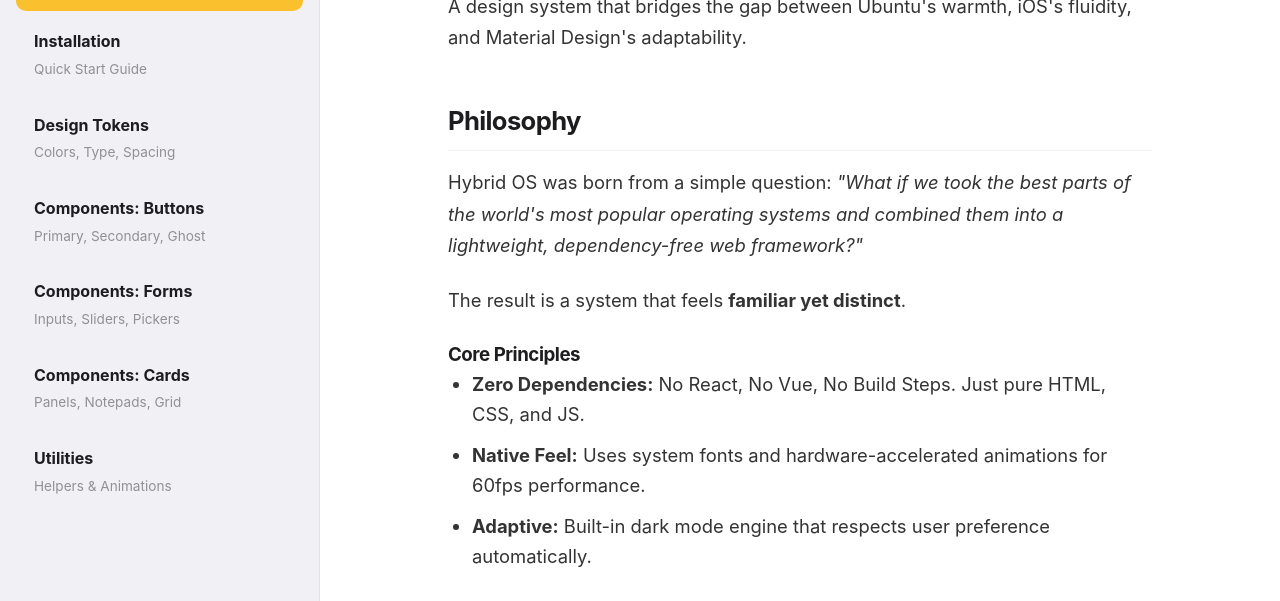
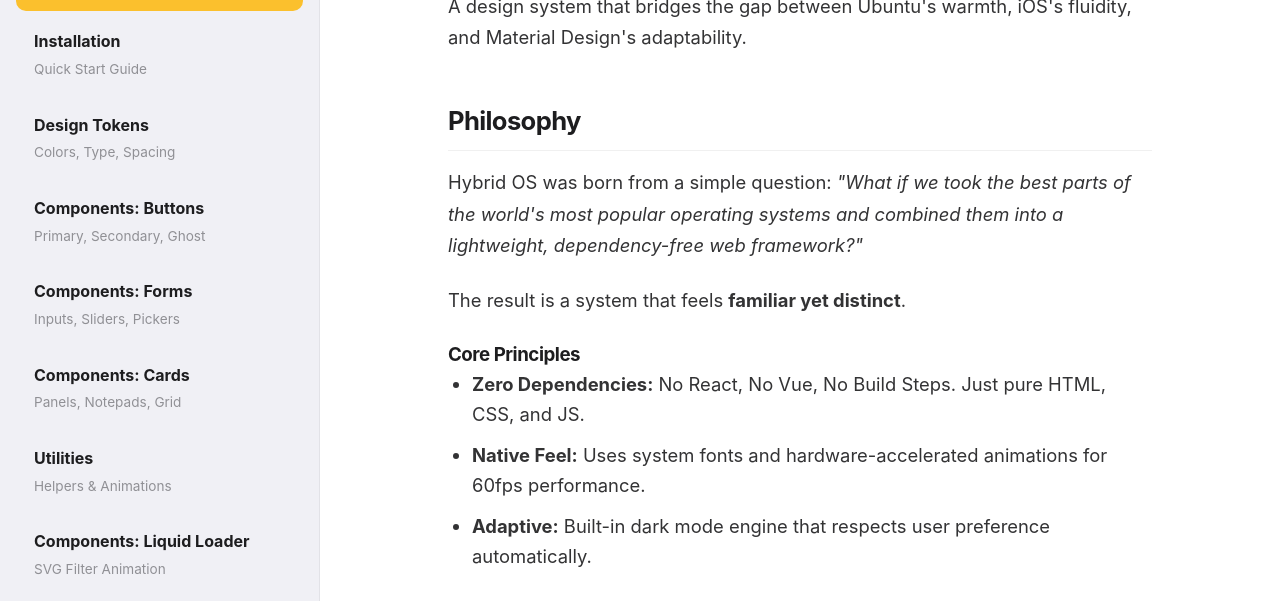
Before and after one commit to santjsx/Hybrid_OS, a plain HTML site: page index.html in a window 1280 px wide. Both pictures are taken after a click on the button "Read Docs". Shown: the part 199-800 px from the top of the page. Drawn offline with Linux system fonts and the light colour scheme.

Commit message:
updated the documentation

```diff
--- a/index.html
+++ b/index.html
@@ -728,6 +728,12 @@
               <span class="doc-preview">Helpers & Animations</span>
             </div>
           </div>
+          <div class="doc-item" onclick="loadDoc(7)">
+            <span class="doc-item-title">Components: Liquid Loader</span>
+            <div class="doc-item-meta">
+              <span class="doc-preview">SVG Filter Animation</span>
+            </div>
+          </div>
         </div>
       </aside>
 
--- a/script.js
+++ b/script.js
@@ -217,6 +217,35 @@ const docsData = [
       </ul>
     `,
   },
+  {
+    title: "Components: Liquid Loader",
+    body: `
+      <h1>Liquid Loader</h1>
+      <p>An organic, morphing loader that mimics the physics of liquid droplets merging.</p>
+
+      <h2>How it Works</h2>
+      <p>This effect relies on a clever SVG filter trick known as the "Gooey Effect".</p>
+      <ul>
+        <li><strong>Blur:</strong> First, we blur the moving elements so their alpha channels overlap.</li>
+        <li><strong>Contrast:</strong> Then, we use an SVG ColorMatrix filter to boost the alpha contrast, creating a sharp edge where the blur was.</li>
+      </ul>
+
+      <h2>Usage</h2>
+      <p>You must include the hidden SVG filter in your page for this to work.</p>
+      <div class="terminal-window">
+        <div class="terminal-body">&lt;div class="gooey-loader-container"&gt;
+  &lt;div class="blob blob-1"&gt;&lt;/div&gt;
+  &lt;div class="blob blob-2"&gt;&lt;/div&gt;
+  &lt;!-- ... more blobs ... --&gt;
+&lt;/div&gt;
+
+&lt;!-- Required SVG Filter --&gt;
+&lt;svg style="width:0;height:0;position:absolute;"&gt;
+  &lt;filter id="goo"&gt;...&lt;/filter&gt;
+&lt;/svg&gt;</div>
+      </div>
+    `,
+  },
 ];
 
 function loadDoc(index) {
```
